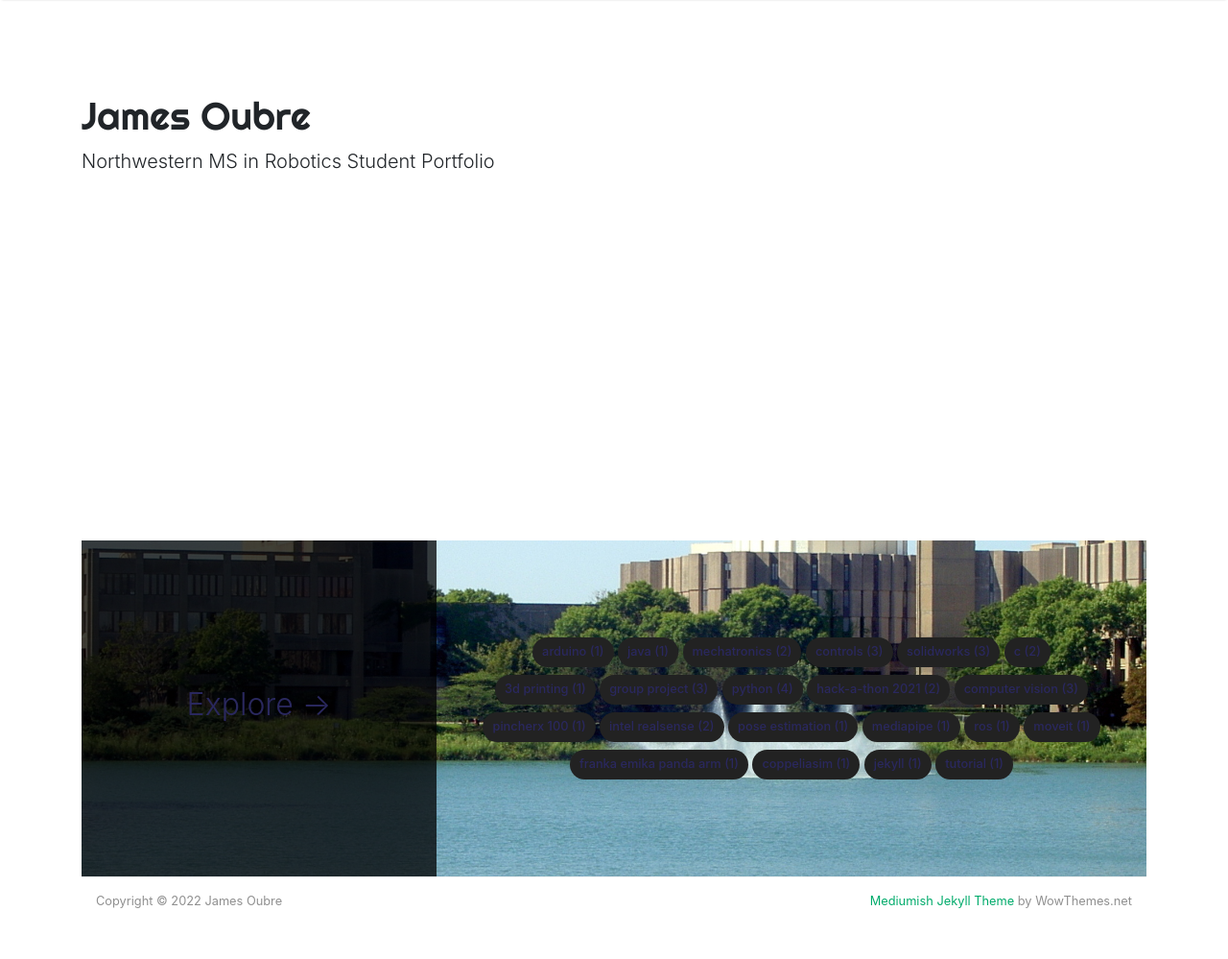
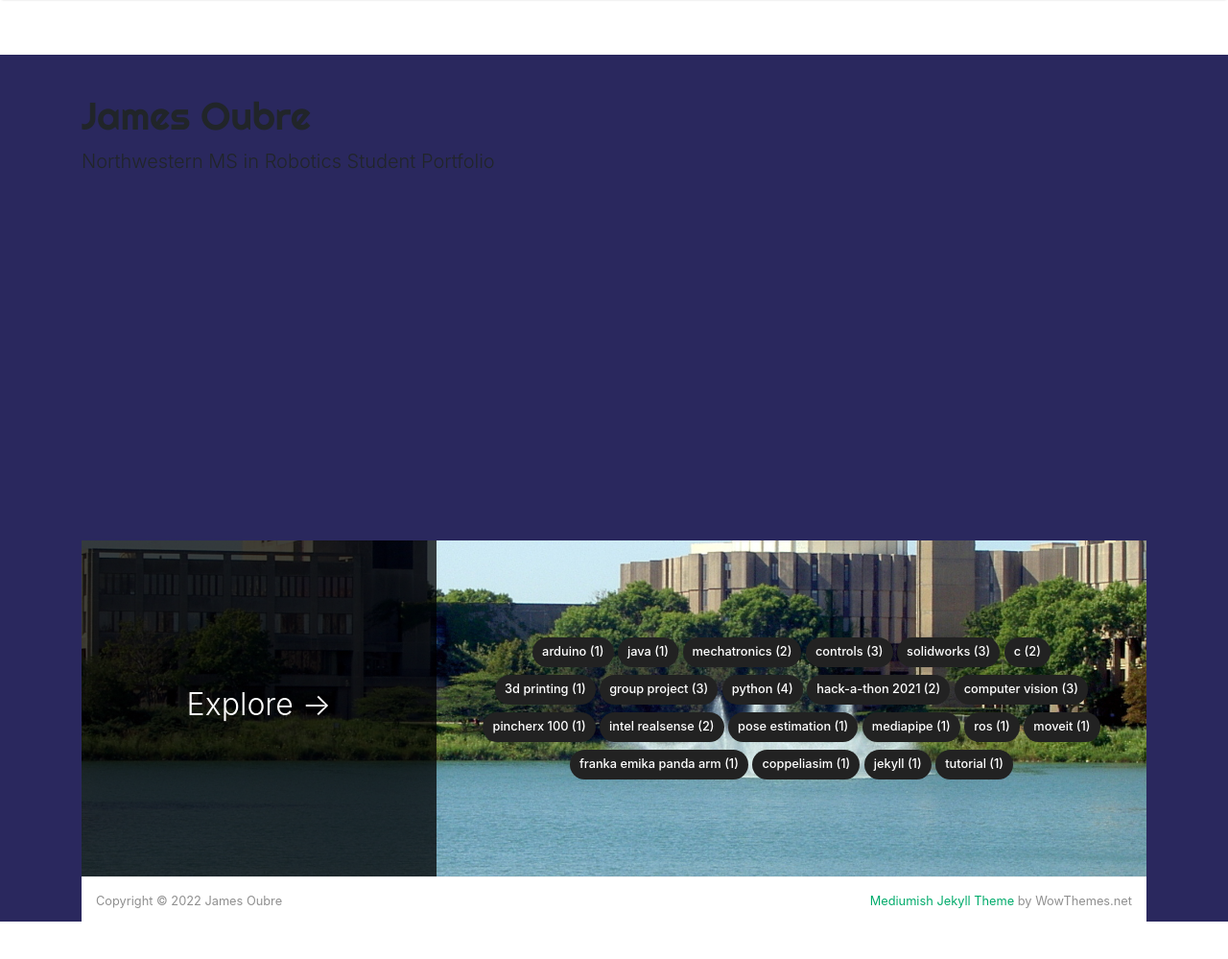
Before and after one commit to roy2909/roy2909.github.io, a Jekyll site: the page built from _pages/tags.md, in a window 1280 px wide and 1022 px high. Shown: the top 999 px of the window at 96% size. Built offline with Jekyll 4.4.1, drawn with Linux system fonts in a browser that asks for light colours; nearby versions of some CDN libraries.

Commit message:
Trying to change BG

```diff
--- a/assets/css/screen.css
+++ b/assets/css/screen.css
@@ -31,7 +31,7 @@ pre {
     font-size: .9rem;
     white-space: pre;
     overflow: auto;
-    background: rgb(42, 40, 94);
+    background: #fff;
     border-radius: 0px;
     line-height: 1.6;
     color: #333;
@@ -53,6 +53,7 @@ pre {
     padding-top: 1.5rem;
     margin-top: 57px;
     transition: all 0.4s;
+    background: rgb(42, 40, 94)
 }
 
 section {
@@ -780,7 +781,7 @@ iframe {
 
     .jumbotron.fortags .col-md-4 {
         background: rgba(0, 0, 0, 0.75);
-        color: rgb(42, 40, 94);
+        color: #fff;
     }
 
     .jumbotron.fortags .row {
@@ -800,7 +801,7 @@ iframe {
     padding: 5px 10px 7px;
     background: #222;
     border-radius: 30px;
-    color: rgb(42, 40, 94);
+    color: #fff;
     font-weight: 500;
     text-transform: lowercase;
     font-size: 0.8rem;
```
